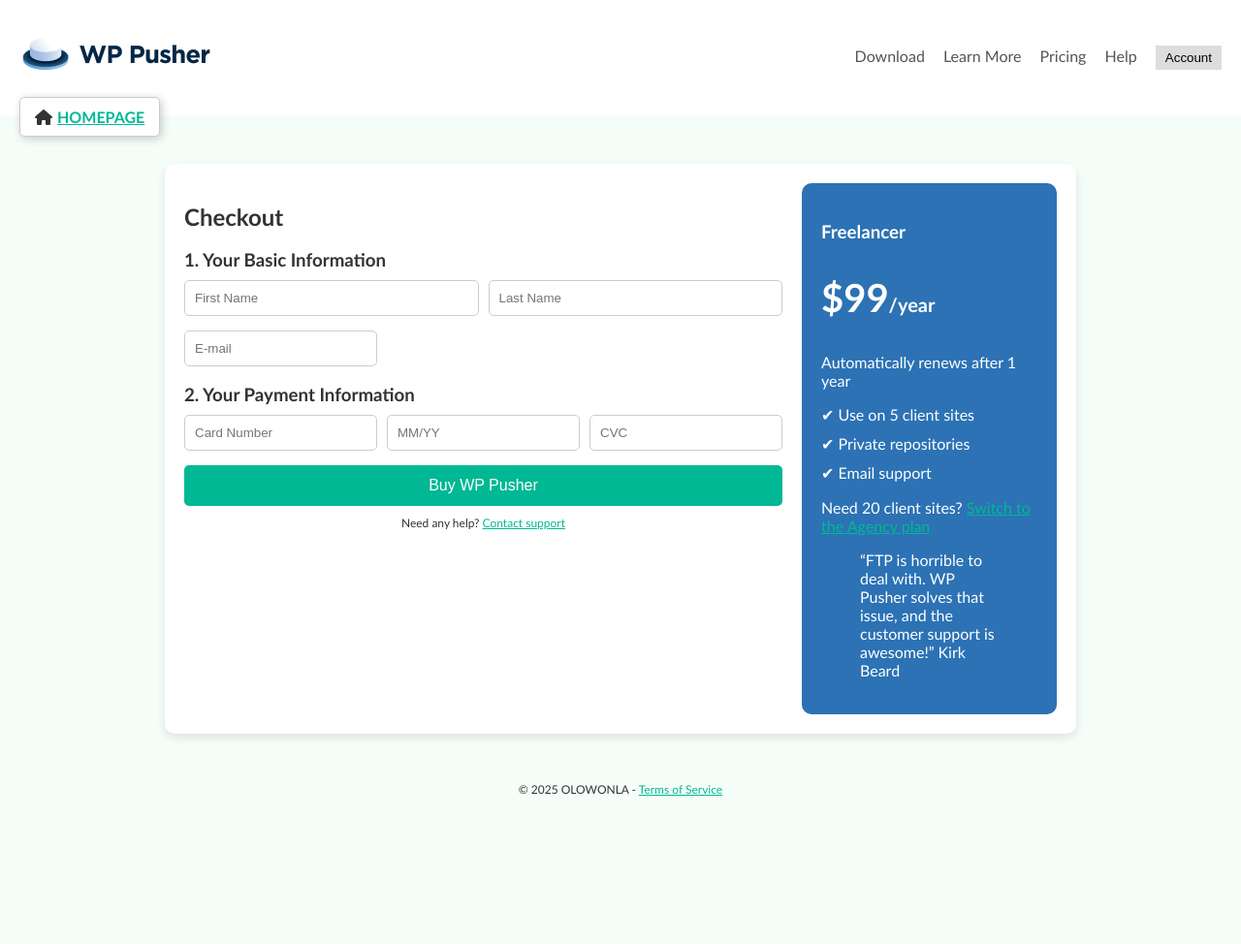
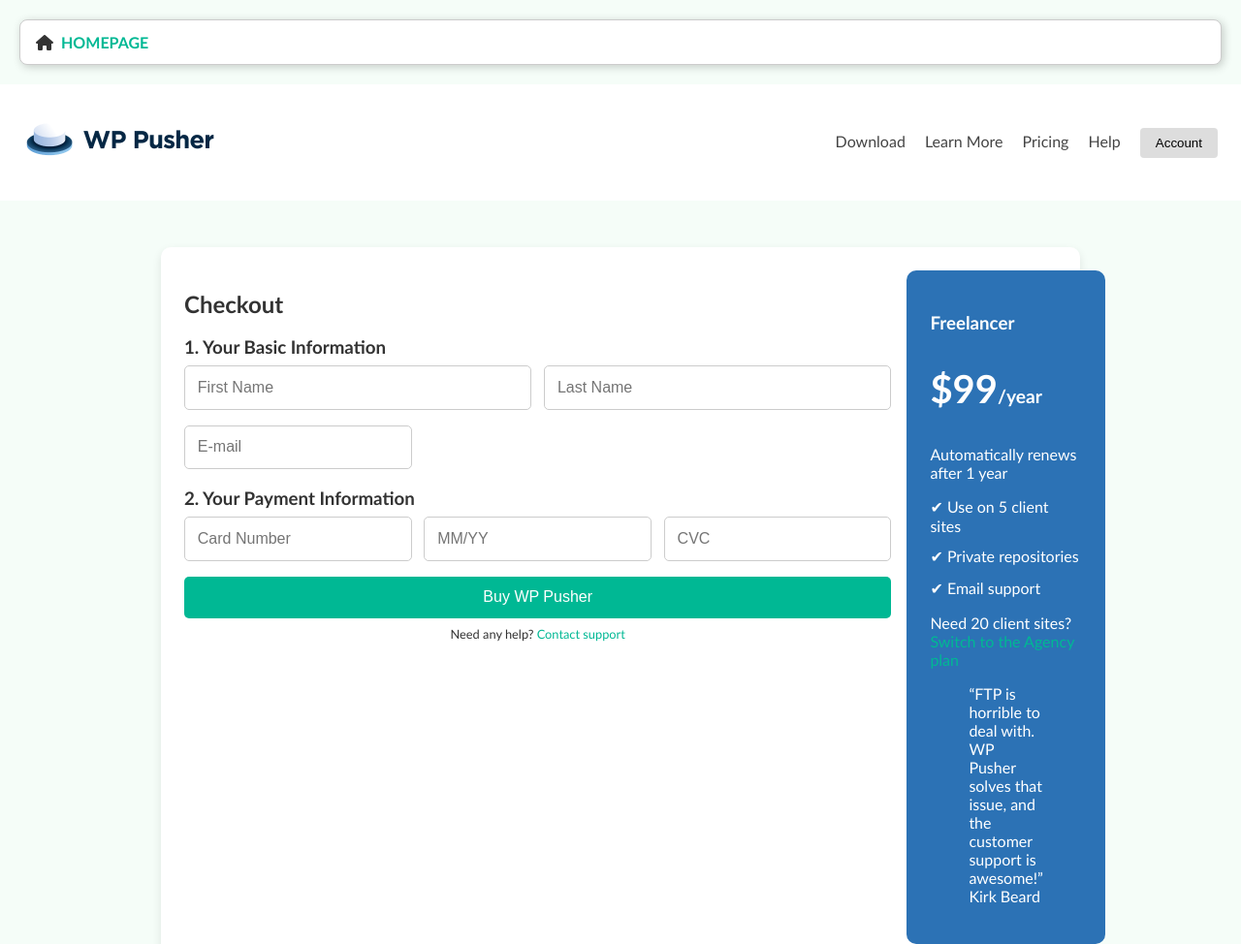
Before and after one commit to Casssie-D/cssassignments, a plain HTML site: page hompage/assignment5.html in a window 1280 px wide. Shown: the top 974 px of the page at 97% size. Before the commit the page ends 834 px from the top, so only its background shows below. Drawn offline with Linux system fonts and the light colour scheme.

```diff
--- a/hompage/assignment1.css
+++ b/hompage/assignment1.css
@@ -1,34 +1,52 @@
+/* Define CSS Variables */
+:root {
+    --primary-bg: blueviolet;
+    --card-bg: white;
+    --text-color: black;
+    --heading-bg: #ff007f;
+    --border-color: #ccc;
+}
+
+/* Global Styles */
 body {
     display: flex;
     justify-content: center;
     align-items: center;
     height: 100vh;
-    background-color: blueviolet;
-    font-family: 'Times New Roman', Times, serif
+    background-color: var(--primary-bg);
+    font-family: 'Times New Roman', Times, serif;
+    margin: 0;
+    padding: 0;
 }
+
+/* Homepage Card */
 .card.homepage {
     position: absolute;
-    top: 20px;  /* Distance from the top */
-    left: 20px; /* Distance from the left */
+    top: 20px;
+    left: 20px;
     padding: 10px 15px;
-    background: white; /* Box background color */
-    border-radius: 5px; /* Rounded corners */
-    box-shadow: 2px 2px 10px rgba(0, 0, 0, 0.2); /* Soft shadow */
-    border: 1px solid #ccc; /* Light border */
+    background: var(--card-bg);
+    border-radius: 5px;
+    box-shadow: 2px 2px 10px rgba(0, 0, 0, 0.2);
+    border: 1px solid var(--border-color);
     font-weight: bold;
 }
 
+/* Card Styling */
 .card {
-    background-color: white;
+    background-color: var(--card-bg);
     padding: 20px;
-    width: 300px;
+    width: 90%; /* More responsive */
+    max-width: 300px;
     border-radius: 5px;
     box-shadow: 5px 5px 15px rgba(0, 0, 0, 0.2);
     position: relative;
+    text-align: center;
 }
 
+/* Heading */
 .heading {
-    background-color: #ff007f;
+    background-color: var(--heading-bg);
     color: white;
     padding: 10px;
     font-weight: bold;
@@ -38,8 +56,27 @@ body {
     left: 50%;
     transform: translateX(-50%);
     border-radius: 5px;
+    width: 80%;
+    max-width: 200px;
 }
 
+/* Content */
 .content {
-    padding-top: 30px;
+    padding-top: 40px;
+    font-size: 1rem;
+    color: var(--text-color);
 }
+
+/* Responsive Design */
+@media (max-width: 480px) {
+    .card {
+        width: 95%;
+        padding: 15px;
+    }
+
+    .heading {
+        font-size: 0.9rem;
+        padding: 8px;
+        max-width: 180px;
+    }
+}
--- a/hompage/assignment2.css
+++ b/hompage/assignment2.css
@@ -1,21 +1,32 @@
+/* Define CSS Variables for Reusability */
+:root {
+    --primary-color: #008000; /* Green */
+    --highlight-color: #ffcc00; /* Yellow */
+    --background-light: #ddd; /* Gray */
+    --text-color: #000;
+    --card-bg: white;
+    --border-color: #ccc;
+}
+
 /* Global Styles */
 body {
     font-family: 'Gill Sans', 'Gill Sans MT', Calibri, 'Trebuchet MS', sans-serif;
     margin: 0;
     padding: 20px;
-    background-color: #fff;
-    color: #000;
+    background-color: var(--card-bg);
+    color: var(--text-color);
 }
 
+/* Homepage Card */
 .card.homepage {
     position: absolute;
-    top: 80px;  /* Increase this value to move it further down */
-    right: 20px; /* Keep it aligned to the right */
+    top: 80px;
+    right: 20px;
     padding: 10px 15px;
-    background: white;
+    background: var(--card-bg);
     border-radius: 5px;
     box-shadow: 2px 2px 10px rgba(0, 0, 0, 0.2);
-    border: 1px solid #ccc;
+    border: 1px solid var(--border-color);
     font-weight: bold;
     display: flex;
     align-items: center;
@@ -29,31 +40,37 @@ header {
 }
 
 h1 {
-    font-size: 24px;
+    font-size: 1.5rem;
     font-weight: bold;
 }
 
+/* Highlighted Text */
 .highlight {
     font-weight: bold;
-    color: #008000; /* Green */
+    color: var(--primary-color);
 }
 
 /* Info Section */
 .info {
-    background-color: #ddd; /* Gray background */
+    background-color: var(--background-light);
     padding: 20px;
     margin-top: 20px;
+    border-radius: 5px;
 }
 
+/* Content Box */
 .content {
-    background-color: #fff;
+    background-color: var(--card-bg);
     padding: 15px;
+    border-radius: 5px;
 }
 
+/* Highlight Box */
 .highlight-box {
-    background-color: #ffcc00; /* Yellow */
+    background-color: var(--highlight-color);
     padding: 10px;
     font-weight: bold;
+    border-radius: 5px;
 }
 
 /* Media Queries for Responsiveness */
@@ -63,6 +80,8 @@ h1 {
     .info {
         display: flex;
         justify-content: center;
+        align-items: center;
+        padding: 30px;
     }
 
     .content {
@@ -81,6 +100,6 @@ h1 {
     }
 
     h1 {
-        font-size: 35px;
+        font-size: 2rem;
     }
 }
--- a/hompage/assignment3.css
+++ b/hompage/assignment3.css
@@ -7,18 +7,19 @@ body {
     display: flex;
     justify-content: center;
     align-items: center;
-    height: 100vh;
+    min-height: 100vh; /* Allows scrolling if needed */
 }
 
+/* Homepage Card */
 .card.homepage {
     position: absolute;
-    top: 20px;  /* Distance from the top */
-    left: 20px; /* Distance from the left */
+    top: 20px;
+    left: 20px;
     padding: 10px 15px;
-    background: white; /* Box background color */
-    border-radius: 5px; /* Rounded corners */
-    box-shadow: 2px 2px 10px rgba(0, 0, 0, 0.2); /* Soft shadow */
-    border: 1px solid #ccc; /* Light border */
+    background: white;
+    border-radius: 5px;
+    box-shadow: 2px 2px 10px rgba(0, 0, 0, 0.2);
+    border: 1px solid #ccc;
     font-weight: bold;
 }
 
@@ -28,13 +29,15 @@ body {
     justify-content: center;
     align-items: center;
     width: 100%;
+    padding: 20px;
 }
 
 /* Card */
 .card {
     background-color: #e8e8e8;
     padding: 20px;
-    width: 400px;
+    width: 90%; /* Adjusted for better responsiveness */
+    max-width: 400px;
     border-radius: 12px;
     box-shadow: 0px 4px 8px rgba(0, 0, 0, 0.2);
     text-align: center;
@@ -69,20 +72,22 @@ body {
 }
 
 h2 {
-    font-size: 20px;
+    font-size: 1.5rem;
     margin-bottom: 5px;
 }
 
 .series {
-    font-size: 14px;
+    font-size: 0.9rem;
     color: gray;
 }
 
 p {
-    font-size: 14px;
+    font-size: 0.9rem;
     color: #333;
     line-height: 1.5;
 }
+
+/* Footer */
 footer {
     position: fixed;
     bottom: 0;
@@ -90,5 +95,41 @@ footer {
     width: 100%;
     text-align: center;
     padding: 10px;
-    background: rgba(0, 0, 0, 0.1); /* Optional: Adjust as needed */
+    background: rgba(0, 0, 0, 0.1);
+    display: flex;
+    justify-content: center;
+    align-items: center;
 }
+
+/* Responsive Design */
+@media (max-width: 768px) {
+    .card {
+        width: 95%;
+    }
+
+    h2 {
+        font-size: 1.3rem;
+    }
+
+    p {
+        font-size: 0.85rem;
+    }
+}
+
+@media (max-width: 480px) {
+    .container {
+        padding: 10px;
+    }
+
+    .card {
+        padding: 15px;
+    }
+
+    h2 {
+        font-size: 1.1rem;
+    }
+
+    p {
+        font-size: 0.8rem;
+    }
+}
--- a/hompage/assignment4.css
+++ b/hompage/assignment4.css
@@ -1,27 +1,40 @@
+/* Define CSS Variables */
+:root {
+    --primary-color: #00b894;
+    --primary-hover: #008f72;
+    --secondary-color: #333;
+    --background-color: #f5fdf8;
+    --card-bg: white;
+    --border-color: #ccc;
+    --text-color: #333;
+    --text-muted: gray;
+}
+
 /* General Styles */
 body {
     font-family: 'Gill Sans', 'Gill Sans MT', Calibri, 'Trebuchet MS', sans-serif;
     margin: 0;
     padding: 0;
-    background-color: #f5fdf8; /* Light green background */
-    color: #333;
+    background-color: var(--background-color);
+    color: var(--text-color);
 }
 
+/* Homepage Card */
 .card.homepage {
     position: absolute;
-    top: 20px;  /* Distance from the top */
-    left: 20px; /* Distance from the left */
+    top: 20px;
+    left: 20px;
     padding: 10px 15px;
-    background: white; /* Box background color */
-    border-radius: 5px; /* Rounded corners */
-    box-shadow: 2px 2px 10px rgba(0, 0, 0, 0.2); /* Soft shadow */
-    border: 1px solid #ccc; /* Light border */
+    background: var(--card-bg);
+    border-radius: 5px;
+    box-shadow: 2px 2px 10px rgba(0, 0, 0, 0.2);
+    border: 1px solid var(--border-color);
     font-weight: bold;
 }
 
 /* Header */
 header {
-    background-color: #333;
+    background-color: var(--secondary-color);
     color: white;
     padding: 15px;
     text-align: center;
@@ -34,7 +47,7 @@ header {
     justify-content: center;
     max-width: 900px;
     margin: 50px auto;
-    background: white;
+    background: var(--card-bg);
     padding: 20px;
     border-radius: 10px;
     box-shadow: 0px 4px 10px rgba(0, 0, 0, 0.1);
@@ -51,16 +64,16 @@ header {
 }
 
 .info h2 {
-    font-size: 24px;
+    font-size: 1.5rem;
     margin-bottom: 10px;
 }
 
 .info p {
-    font-size: 14px;
-    color: gray;
+    font-size: 0.9rem;
+    color: var(--text-muted);
 }
 
-/* Form */
+/* Form Section */
 .form {
     flex: 1;
     padding: 20px;
@@ -72,36 +85,48 @@ header {
     margin-bottom: 15px;
 }
 
-.input-group input, .input-group select {
+.input-group input,
+.input-group select {
     flex: 1;
     padding: 10px;
-    border: 1px solid #ccc;
+    border: 1px solid var(--border-color);
     border-radius: 5px;
+    font-size: 1rem;
 }
 
+/* Buttons */
 button {
     width: 100%;
-    background-color: #00b894; /* Green */
+    background-color: var(--primary-color);
     color: white;
-    padding: 10px;
+    padding: 12px;
     border: none;
     border-radius: 5px;
-    font-size: 16px;
+    font-size: 1rem;
     cursor: pointer;
+    transition: background 0.3s;
 }
 
-button:hover {
-    background-color: #008f72;
+button:hover,
+button:focus {
+    background-color: var(--primary-hover);
+    outline: none;
 }
 
+/* Additional Text */
 p {
-    font-size: 12px;
+    font-size: 0.8rem;
     text-align: center;
     margin-top: 10px;
 }
 
 a {
-    color: #00b894;
+    color: var(--primary-color);
+    text-decoration: none;
+}
+
+a:hover {
+    text-decoration: underline;
 }
 
 /* Responsive Design */
@@ -111,6 +136,7 @@ a {
     .container {
         flex-direction: column;
         text-align: center;
+        padding: 15px;
     }
 
     .info, .form {
@@ -129,14 +155,15 @@ a {
     }
 
     .info h2 {
-        font-size: 20px;
+        font-size: 1.2rem;
     }
 
-    .input-group input, .input-group select {
-        font-size: 14px;
+    .input-group input,
+    .input-group select {
+        font-size: 0.9rem;
     }
 
     button {
-        font-size: 14px;
+        font-size: 0.9rem;
     }
 }
--- a/hompage/assignment5.css
+++ b/hompage/assignment5.css
@@ -1,56 +1,82 @@
-/* General */
+/* Define CSS Variables for Reusability */
+:root {
+    --primary-color: #00b894;
+    --primary-hover: #008f72;
+    --secondary-color: #2c72b5;
+    --text-color: #333;
+    --light-bg: #f5fdf8;
+    --card-bg: white;
+    --border-color: #ccc;
+    --nav-text: #444;
+}
+
+/* General Styles */
 body {
     font-family: 'Gill Sans', 'Gill Sans MT', Calibri, 'Trebuchet MS', sans-serif;
     margin: 0;
     padding: 0;
-    background-color: #f5fdf8; /* Light green background */
-    color: #333;
+    background-color: var(--light-bg);
+    color: var(--text-color);
 }
 
+/* Homepage Card */
 .card.homepage {
-    position: absolute;
-    top: 100px;  /* Increase this value to move it further down */
-    left: 20px; /* Keep it aligned to the left */
-    padding: 10px 15px;
-    background: white;
-    border-radius: 5px;
+    position: relative;
+    margin: 20px;
+    padding: 0.8rem 1rem;
+    background: var(--card-bg);
+    border-radius: 8px;
     box-shadow: 2px 2px 10px rgba(0, 0, 0, 0.2);
-    border: 1px solid #ccc;
+    border: 1px solid var(--border-color);
     font-weight: bold;
     display: flex;
     align-items: center;
-    gap: 5px;
+    gap: 0.5rem;
 }
 
 /* Header */
 header {
-    background-color: #fff;
-    padding: 15px 20px;
+    background-color: var(--card-bg);
+    padding: 1rem 1.5rem;
     display: flex;
     justify-content: space-between;
     align-items: center;
 }
 
+/* Navigation */
 nav a {
-    margin-right: 15px;
-    color: #555;
+    margin-right: 1rem;
+    color: var(--nav-text);
     text-decoration: none;
+    transition: color 0.3s;
+}
+
+nav a:hover,
+nav a:focus {
+    color: var(--primary-color);
+    outline: none;
 }
 
 nav button {
     background-color: #ddd;
     border: none;
-    padding: 5px 10px;
+    padding: 0.5rem 1rem;
     cursor: pointer;
+    border-radius: 4px;
+    transition: background 0.3s;
+}
+
+nav button:hover {
+    background-color: #bbb;
 }
 
 /* Checkout Section */
 .container {
     display: flex;
     max-width: 900px;
-    margin: 50px auto;
-    background: white;
-    padding: 20px;
+    margin: 3rem auto;
+    background: var(--card-bg);
+    padding: 1.5rem;
     border-radius: 10px;
     box-shadow: 0px 4px 10px rgba(0, 0, 0, 0.1);
 }
@@ -58,66 +84,77 @@ nav button {
 /* Form Section */
 .checkout-form {
     flex: 2;
-    padding-right: 20px;
+    padding-right: 1rem;
 }
 
 h2, h3 {
-    margin-bottom: 10px;
+    margin-bottom: 0.5rem;
 }
 
 .input-group {
     display: flex;
-    gap: 10px;
-    margin-bottom: 15px;
+    gap: 0.8rem;
+    margin-bottom: 1rem;
 }
 
 input {
     flex: 1;
-    padding: 10px;
-    border: 1px solid #ccc;
+    padding: 0.8rem;
+    border: 1px solid var(--border-color);
     border-radius: 5px;
+    font-size: 1rem;
 }
 
+/* Buy Button */
 .buy-btn {
     width: 100%;
-    background-color: #00b894;
+    background-color: var(--primary-color);
     color: white;
-    padding: 12px;
+    padding: 0.8rem;
     border: none;
     border-radius: 5px;
-    font-size: 16px;
+    font-size: 1rem;
     cursor: pointer;
+    transition: background 0.3s;
 }
 
-.buy-btn:hover {
-    background-color: #008f72;
+.buy-btn:hover,
+.buy-btn:focus {
+    background-color: var(--primary-hover);
+    outline: none;
 }
 
+/* Help Text */
 .help-text {
-    font-size: 12px;
+    font-size: 0.8rem;
     text-align: center;
-    margin-top: 10px;
+    margin-top: 0.5rem;
 }
 
 a {
-    color: #00b894;
+    color: var(--primary-color);
+    text-decoration: none;
+}
+
+a:hover {
+    text-decoration: underline;
 }
 
 /* Pricing Section */
 .pricing-summary {
     flex: 1;
-    background-color: #2c72b5; /* Blue section */
+    background-color: var(--secondary-color);
     color: white;
-    padding: 20px;
+    padding: 1.5rem;
     border-radius: 10px;
 }
 
 .pricing-summary h1 {
-    font-size: 40px;
+    font-size: 2.5rem;
 }
 
 .pricing-summary span {
-    font-size: 20px;
+    font-size: 1.2rem;
 }
 
 ul {
@@ -126,27 +163,34 @@ ul {
 }
 
 ul li {
-    margin-bottom: 10px;
+    margin-bottom: 0.8rem;
 }
 
 /* Footer */
 footer {
     text-align: center;
-    margin-top: 20px;
-    font-size: 12px;
+    margin-top: 1.5rem;
+    font-size: 0.8rem;
 }
 
 footer a {
-    color: #00b894;
+    color: var(--primary-color);
 }
 
-/* Responsive */
+/* Responsive Design */
 @media (max-width: 768px) {
     .container {
         flex-direction: column;
+        padding: 1rem;
     }
 
     .checkout-form {
         padding-right: 0;
     }
+
+    .card.homepage {
+        position: relative;
+        margin: 10px;
+        text-align: center;
+    }
 }
--- a/hompage/assignment6.css
+++ b/hompage/assignment6.css
@@ -448,3 +448,62 @@ footer {
     margin-top: 20px;
     font-size: 14px;
 }
+/* General Styles */
+body {
+    font-family: 'Times New Roman', sans-serif;
+    margin: 0;
+    padding: 0;
+    background: #f4f9ff;
+}
+
+.card.homepage {
+    position: absolute;
+    top: 1px;
+    left: 10px;
+    padding: 10px 15px;
+    background: #f4f9ff;
+    font-weight: bold;
+    display: flex;
+    align-items: center;
+    gap: 2px;
+}
+
+/* Responsive Adjustments */
+@media (max-width: 768px) {
+    .navbar {
+        flex-direction: column;
+        align-items: center;
+        text-align: center;
+        padding: 10px;
+    }
+    .nav-links {
+        flex-direction: column;
+        gap: 10px;
+    }
+    .auth-buttons {
+        flex-direction: column;
+        gap: 5px;
+    }
+    .hero {
+        padding: 20px;
+    }
+    .stats {
+        flex-direction: column;
+        gap: 10px;
+    }
+    .features-grid {
+        grid-template-columns: 1fr;
+    }
+    .pricing-container {
+        flex-direction: column;
+        align-items: center;
+    }
+    .pricing-box {
+        width: 90%;
+    }
+    .footer-links {
+        flex-direction: column;
+        align-items: center;
+        gap: 20px;
+    }
+}
--- a/hompage/index.css
+++ b/hompage/index.css
@@ -1,28 +1,30 @@
-/* General Styles */
+/* Make sure the body doesn't have fixed width */
 body {
     font-family: 'Gill Sans', 'Gill Sans MT', Calibri, 'Trebuchet MS', sans-serif;
     margin: 0;
     padding: 0;
-    background-color: #e3f2fd; /* Light blue background */
+    background-color: #e3f2fd;
     color: #023047;
 }
 
-/* Header */
+/* Responsive Header */
 header {
-    background-color: #0288d1; /* Deep blue */
+    background-color: #0288d1;
     padding: 20px;
     text-align: center;
     color: white;
     font-size: 24px;
 }
 
+/* Responsive Navigation */
 nav ul {
     list-style: none;
     padding: 0;
+    text-align: center;
 }
 
 nav ul li {
-    display: inline;
+    display: inline-block;
     margin-right: 15px;
 }
 
@@ -35,40 +37,44 @@ nav ul li a {
 /* Hero Section */
 .hero {
     text-align: center;
-    padding: 50px;
-    background-color: #039be5; /* Medium blue */
+    padding: 50px 20px;
+    background-color: #039be5;
     color: white;
 }
 
+/* Make Button More Mobile-Friendly */
 .hero button {
-    padding: 10px 20px;
-    background-color: #00acc1; /* Teal */
+    padding: 12px 24px;
+    background-color: #00acc1;
     border: none;
     color: white;
-    font-size: 16px;
+    font-size: 18px;
     border-radius: 5px;
     cursor: pointer;
     transition: 0.3s ease;
 }
 
 .hero button:hover {
-    background-color: #007c91; /* Darker teal */
+    background-color: #007c91;
 }
 
 /* Content Section */
 .content {
     display: flex;
+    flex-wrap: wrap; /* Allow items to wrap on small screens */
     justify-content: center;
     gap: 20px;
-    padding: 40px;
+    padding: 20px;
 }
 
+/* Cards should be responsive */
 .card {
     background-color: white;
     padding: 20px;
     border-radius: 10px;
     box-shadow: 0 4px 8px rgba(0, 0, 0, 0.2);
-    width: 250px;
+    width: 90%; /* Make it more flexible */
+    max-width: 300px; /* Prevent it from becoming too large */
     text-align: center;
 }
 
@@ -80,3 +86,29 @@ footer {
     color: white;
     margin-top: 20px;
 }
+
+/* Mobile Optimization */
+@media screen and (max-width: 768px) {
+    nav ul {
+        padding: 0;
+    }
+
+    nav ul li {
+        display: block; /* Stack navigation items */
+        margin-bottom: 10px;
+    }
+
+    .hero {
+        padding: 30px 10px;
+    }
+
+    .content {
+        flex-direction: column; /* Stack content vertically */
+        align-items: center;
+    }
+
+    .card {
+        width: 100%; /* Take full width */
+        max-width: 300px;
+    }
+}
```
Also changed, not shown: hompage/index.html (+1 -1 lines), 1 other file.
